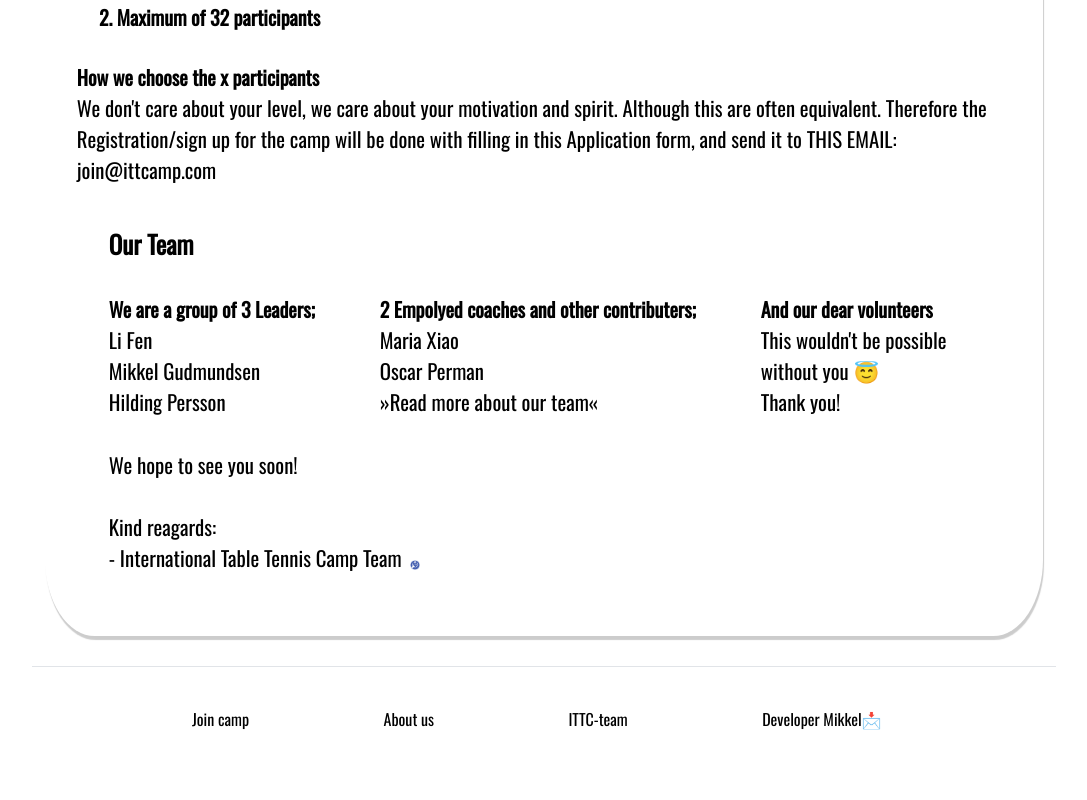
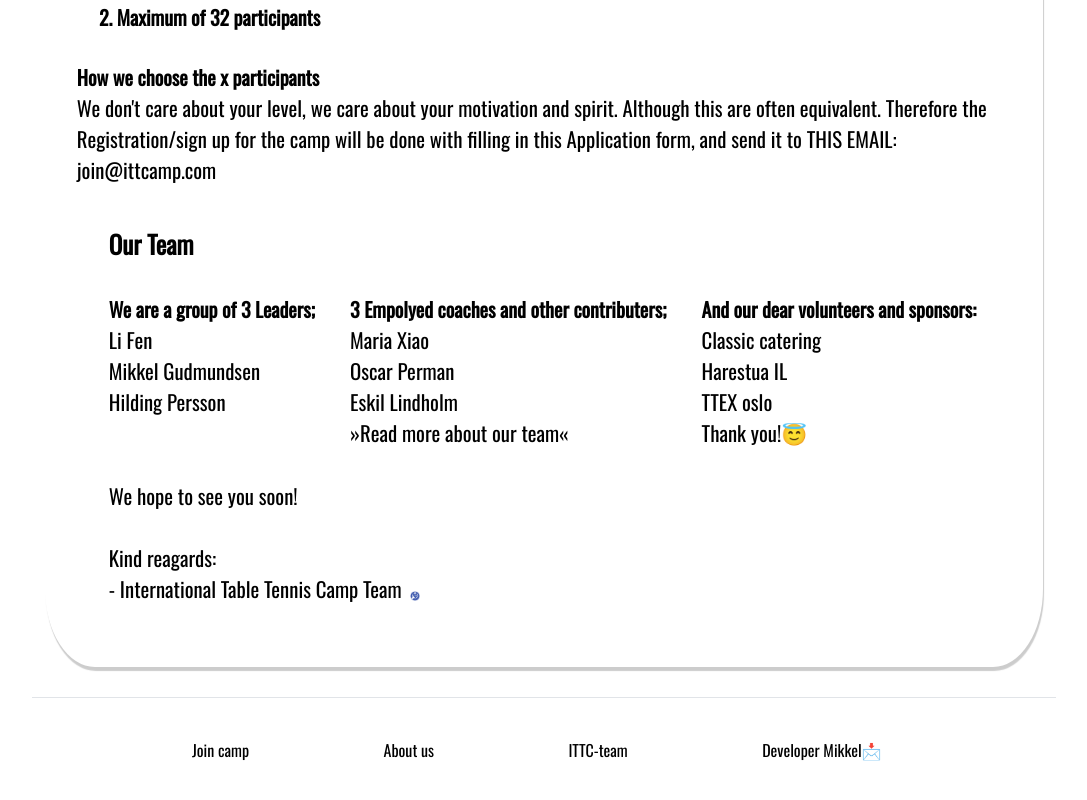
Before and after one commit to mikkelgud/InternationalTableTennisCamp, a React (Create React App) app: page /plan in a window 1280 px wide. Shown: the part 972-1772 px from the top of the page, without its empty margins (96-1183 px from the left). Before the commit the page ends 1743 px from the top, so only its background shows below. Built offline with nearby package versions, Linux system fonts and the light colour scheme.

Commit message:
Fixed a few missspelled things, you know, why not. :P  Now I belive everything is finshed, now it is time to clean the code

```diff
--- a/src/Leaders/LiFen.js
+++ b/src/Leaders/LiFen.js
@@ -82,7 +82,7 @@ export default function LiFen() {
             <StyledText>
                 Li Fen will be everyones mother during travels,
                 so don't be affraid to ask her any questions you may have.
-                Everyone can learn alot from her, so use that oppurtunity when you got it.
+                Everyone can learn a lot from her, so use that oppurtunity when you got it.
             </StyledText>
         </StyledTextBoxDiv>
 
--- a/src/components/AboutUs.js
+++ b/src/components/AboutUs.js
@@ -107,16 +107,19 @@ export default function AboutUs(props) {
        <StyledATagLink onClick={() => { props.history.push("/leaders/Hilding-Persson"); }}>Hilding Persson</StyledATagLink><br/>
          </div>
          <div>
-         <StyledH3> 2 Empolyed coaches and other contributers;<br/></StyledH3>
+         <StyledH3> 3 Empolyed coaches and other contributers;<br/></StyledH3>
          <StyledATagLink onClick={() => { props.history.push("/leaders/Maria-Xiao"); }}>Maria Xiao</StyledATagLink><br/>
-       <StyledATagLink onClick={() => { props.history.push("/leaders/Oscar-Perman"); }}>Oscar Perman</StyledATagLink><br/>
+         <StyledATagLink onClick={() => { props.history.push("/leaders/Oscar-Perman"); }}>Oscar Perman</StyledATagLink><br/>
+       <StyledATagLink onClick={() => { props.history.push("/leaders/Eskil-Lindholm"); }}>Eskil Lindholm</StyledATagLink><br/>
        <StyledATagLink onClick={() => { props.history.push("/leaders"); }}>»Read more about our team«</StyledATagLink><br/>
          </div>
          <div>
-           <StyledH3>And our dear volunteers</StyledH3>
-           <StyledText>  This wouldn't be possible<br/>
-            without you <span role="img" aria-label="glory">😇</span> <br/>
-           Thank you! <br/></StyledText>
+           <StyledH3>And our dear volunteers and sponsors:</StyledH3>
+           <StyledATagLink href="http://www.classiccatering.no" target="blank">Classic catering</StyledATagLink><br/>
+           <StyledATagLink href="https://www.harestua.info/harestua-il/bordtennis.html" target="blank">Harestua IL</StyledATagLink><br/>
+           <StyledATagLink href="https://www.ttex.no" target="blank">TTEX oslo</StyledATagLink><br/>
+           <StyledText>
+           Thank you!<span role="img" aria-label="glory">😇</span></StyledText>
          </div>
          </Wrapper>
          <LeadersHeaderWrapper>We hope to see you soon! <br/><br/>
--- a/src/components/Navbar.js
+++ b/src/components/Navbar.js
@@ -82,7 +82,7 @@ font-family: 'Oswald', sans-serif;
 // `;
 
 const StyledImageLogo = styled.img`
-margin: 6px 0 0 13px;
+margin: 6px 0 0 -11px;
 padding: 0 ;
 height: 3.6rem;
 width: 3.6rem;
--- a/src/components/NorwaySchedule.js
+++ b/src/components/NorwaySchedule.js
@@ -32,7 +32,7 @@ export default function Schedule(props) {
                  Welcome to a healthy and tasty food experience.
                  Our camp is very lucky to have Classic Catering company serve us food.
                  Thank you for your support!
-                 ITTC appreciate it alot, and so will the participants.
+                 ITTC appreciate it a lot, and so will the participants.
                   </StyledATagLink>
                 </StyledText>
                 <br/>
```
